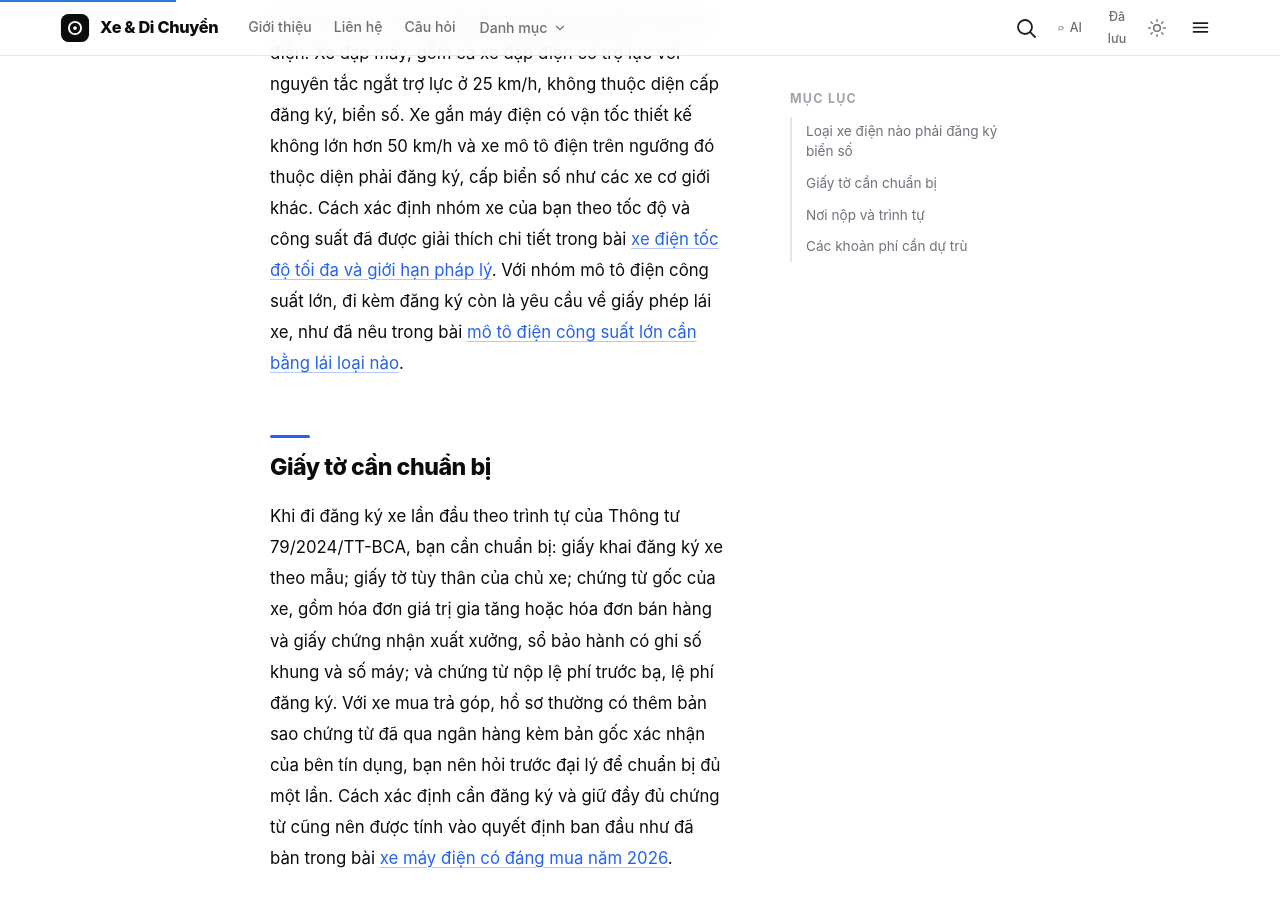
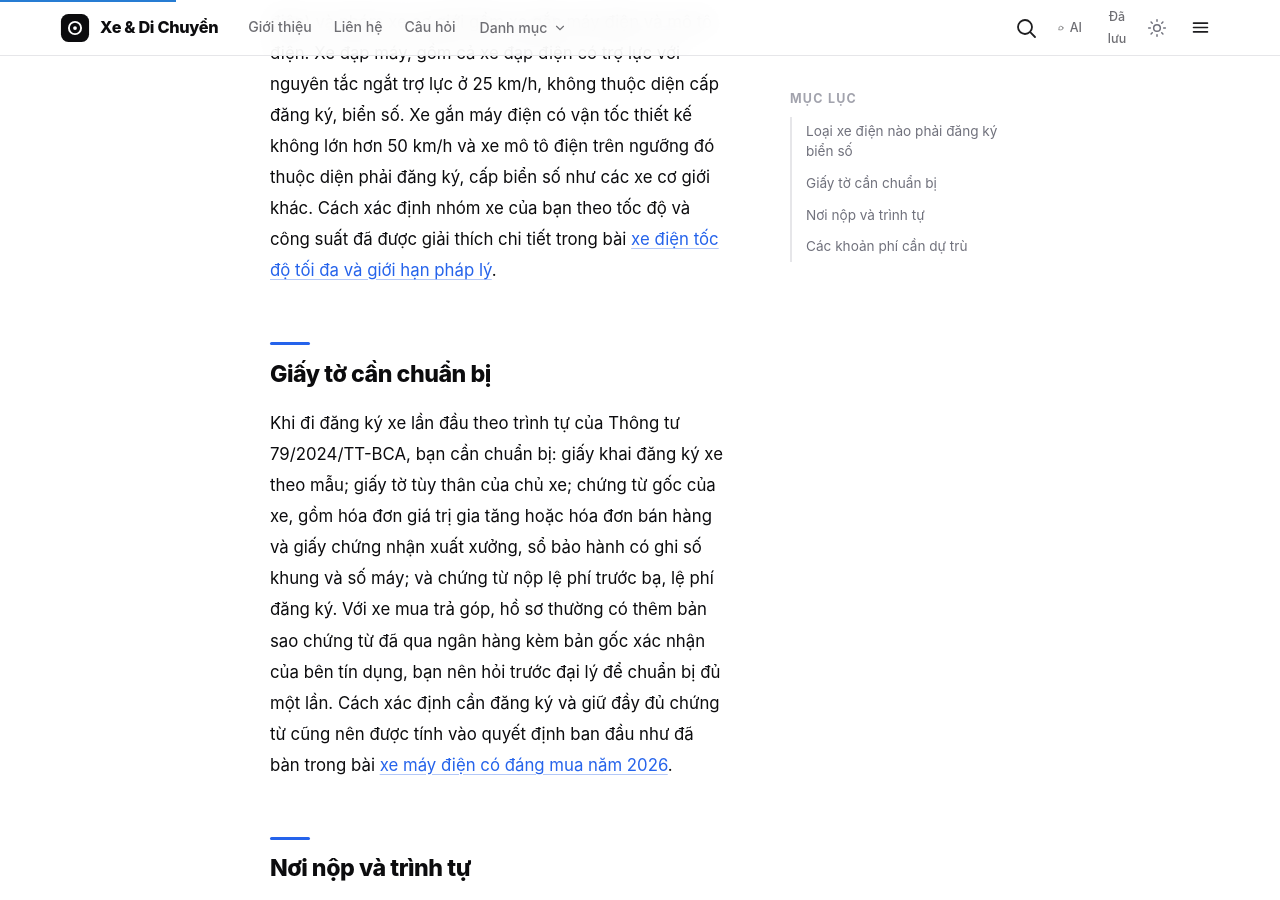
Before and after one commit to codeappweb/lab, a Jekyll site: the page built from _posts/2026-10-01-dang-ky-bien-so-xe-may-dien-thu-tuc-can-biet.md, in a window 1280 px wide and 900 px high, scrolled down 848 px. Built offline with Jekyll 4.4.1, drawn with Linux system fonts in a browser that asks for light colours.

Commit message:
repair(pair): C03-0023, C03-0024 — bỏ internal link tới slug chưa publish (xe-dien-de-lau, xe-dien-cu-da-thay-pin, mo-to-dien-cong-suat-lon), thay bằng slug đã publish

```diff
--- a/_posts/2026-10-01-dang-ky-bien-so-xe-may-dien-thu-tuc-can-biet.md
+++ b/_posts/2026-10-01-dang-ky-bien-so-xe-may-dien-thu-tuc-can-biet.md
@@ -34,7 +34,7 @@ Không phải xe máy điện nào cũng phải gắn biển số. Phân loại
 
 ## Loại xe điện nào phải đăng ký biển số
 
-Theo Luật Trật tự, an toàn giao thông đường bộ 2024, có hiệu lực từ ngày 01/01/2025, phương tiện hai bánh chạy điện chia thành nhóm như xe thô sơ (xe đạp máy, xe đạp điện) và nhóm xe cơ giới gồm xe gắn máy điện và mô tô điện. Xe đạp máy, gồm cả xe đạp điện có trợ lực với nguyên tắc ngắt trợ lực ở 25 km/h, không thuộc diện cấp đăng ký, biển số. Xe gắn máy điện có vận tốc thiết kế không lớn hơn 50 km/h và xe mô tô điện trên ngưỡng đó thuộc diện phải đăng ký, cấp biển số như các xe cơ giới khác. Cách xác định nhóm xe của bạn theo tốc độ và công suất đã được giải thích chi tiết trong bài [xe điện tốc độ tối đa và giới hạn pháp lý]({{ '/xe-dien-toc-do-toi-da-va-gioi-han-phap-ly-khi-nao-can-bang-lai/' | relative_url }}). Với nhóm mô tô điện công suất lớn, đi kèm đăng ký còn là yêu cầu về giấy phép lái xe, như đã nêu trong bài [mô tô điện công suất lớn cần bằng lái loại nào]({{ '/mo-to-dien-cong-suat-lon-can-bang-lai-loai-nao/' | relative_url }}).
+Theo Luật Trật tự, an toàn giao thông đường bộ 2024, có hiệu lực từ ngày 01/01/2025, phương tiện hai bánh chạy điện chia thành nhóm như xe thô sơ (xe đạp máy, xe đạp điện) và nhóm xe cơ giới gồm xe gắn máy điện và mô tô điện. Xe đạp máy, gồm cả xe đạp điện có trợ lực với nguyên tắc ngắt trợ lực ở 25 km/h, không thuộc diện cấp đăng ký, biển số. Xe gắn máy điện có vận tốc thiết kế không lớn hơn 50 km/h và xe mô tô điện trên ngưỡng đó thuộc diện phải đăng ký, cấp biển số như các xe cơ giới khác. Cách xác định nhóm xe của bạn theo tốc độ và công suất đã được giải thích chi tiết trong bài [xe điện tốc độ tối đa và giới hạn pháp lý]({{ '/xe-dien-toc-do-toi-da-va-gioi-han-phap-ly-khi-nao-can-bang-lai/' | relative_url }}).
 
 ## Giấy tờ cần chuẩn bị
 
```
Also changed, not shown: other parts of _posts/2026-10-01-dang-ky-bien-so-xe-may-dien-thu-tuc-can-biet.md (+1 -1 lines), _posts/2026-10-01-chi-phi-thay-pin-xe-may-dien-sau-vai-nam-dung-can-nhan-truoc-khi-mua.md (+3 -3 lines).
